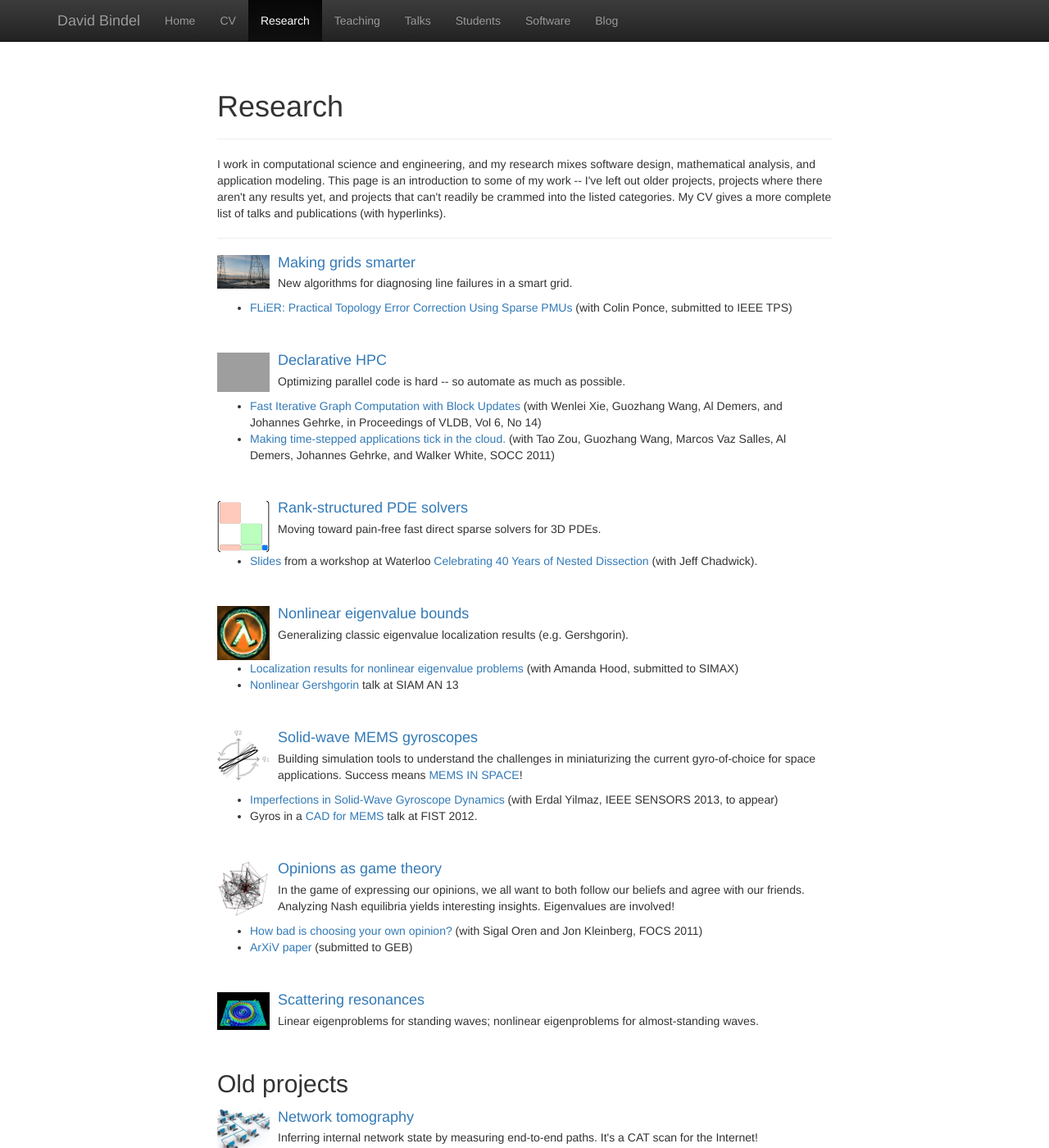
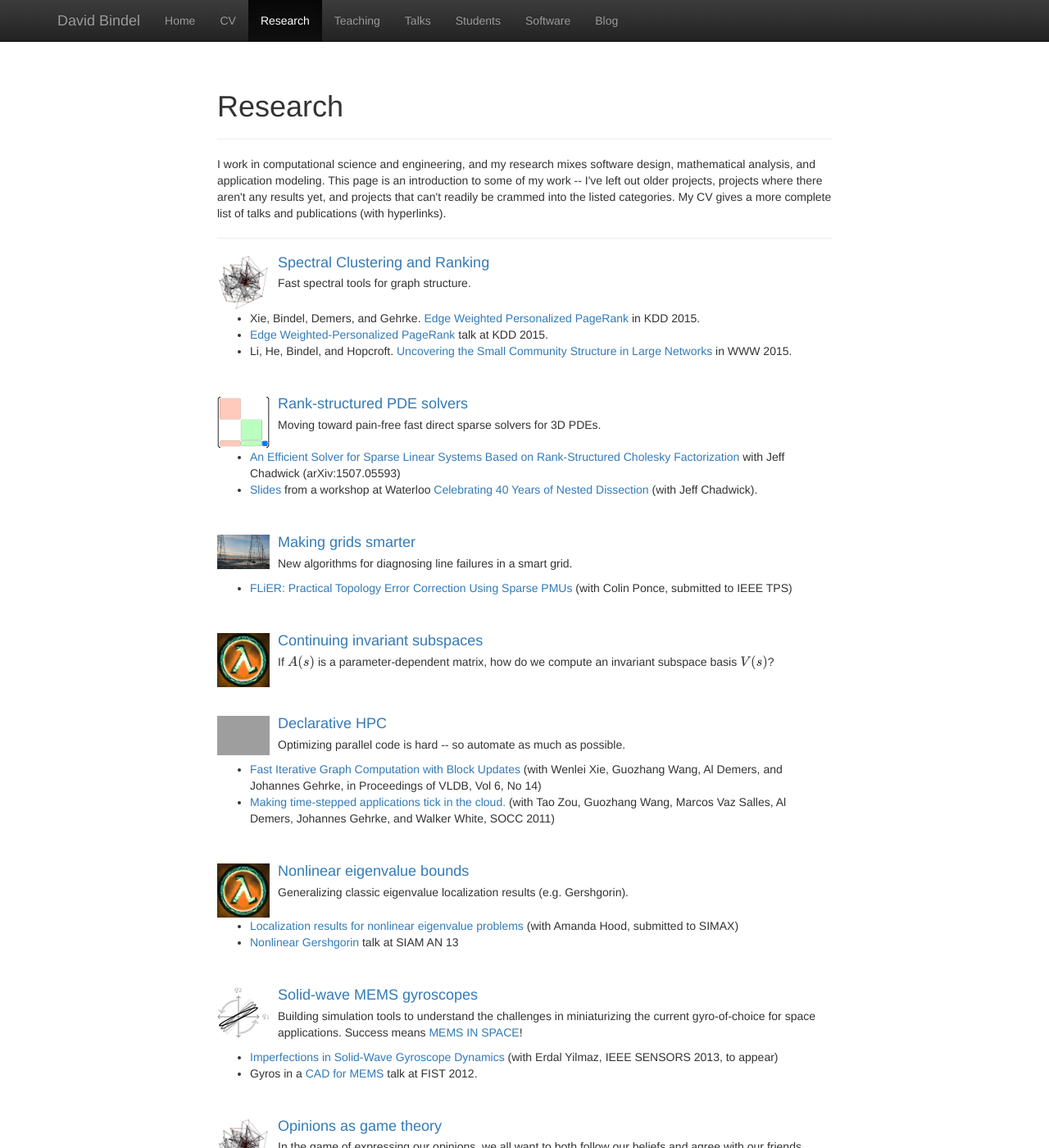
Before and after one commit to dbindel/cornell_web, a Jekyll site: the page built from research.html, in a window 1280 px wide and 1400 px high. Shown: the whole window at 82% size. Built offline with Jekyll 4.4.1, drawn with Linux system fonts in a browser that asks for light colours; nearby versions of some CDN libraries; formulas are drawn with MathJax 3; some of the changed text lies outside the part shown; grey boxes are pictures that could not be loaded.

Commit message:
Updates to research blurbs.

```diff
--- a/_blurbs/fastnd.md
+++ b/_blurbs/fastnd.md
@@ -1,10 +1,13 @@
 ---
 title: Rank-structured PDE solvers
 image: nested_1_level_matrix.png
-last_update: 2013-07-20
+last_update: 2015-07-21
 snippet:
   Moving toward pain-free fast direct sparse solvers for 3D PDEs.
 latest:
+- <a href="http://arxiv.org/abs/1507.05593">An Efficient Solver for
+  Sparse Linear Systems Based on Rank-Structured Cholesky
+  Factorization</a> with Jeff Chadwick (arXiv:1507.05593)
 - <a href="http://www.cs.cornell.edu/~bindel/present/nd40-jul13.pdf">Slides</a> from a workshop at Waterloo
   <a href="https://cs.uwaterloo.ca/conferences/nd40/index.shtml">Celebrating
   40 Years of Nested Dissection</a> (with Jeff Chadwick).
--- /dev/null
+++ b/_blurbs/graphspec.md
@@ -0,0 +1,23 @@
+---
+title: Spectral Clustering and Ranking
+image: metabolic.png
+last_update: 2015-08-12
+snippet:
+  Fast spectral tools for graph structure.
+latest:
+- Xie, Bindel, Demers, and Gehrke.  <a
+  href="http://dl.acm.org/citation.cfm?doid=2783258.2783278">Edge
+  Weighted Personalized PageRank</a> in KDD 2015.
+- <a
+  href="http://www.cs.cornell.edu/~bindel/present/2015-08-kdd-talk_kdd-aug15.pdf">Edge
+  Weighted-Personalized PageRank</a> talk at KDD 2015.
+- Li, He, Bindel, and Hopcroft.  <a href="http://dl.acm.org/citation.cfm?doid=2736277.2741676">Uncovering the Small Community
+  Structure in Large Networks</a> in WWW 2015.
+---
+
+Linear algebra is a common theme in graph analysis, and spectral
+approaches to graph partitioning, clustering, and ranking are among
+the most popular methods now available.  We use spectral ideas
+to explore graphs in novel ways, whether looking at local clusters
+and communities in graph or looking at how the global PageRank vector
+changes with systematic variations in how a graph is constructed.
```
Also changed, not shown: _blurbs/cis.md (+5 -1 lines).
